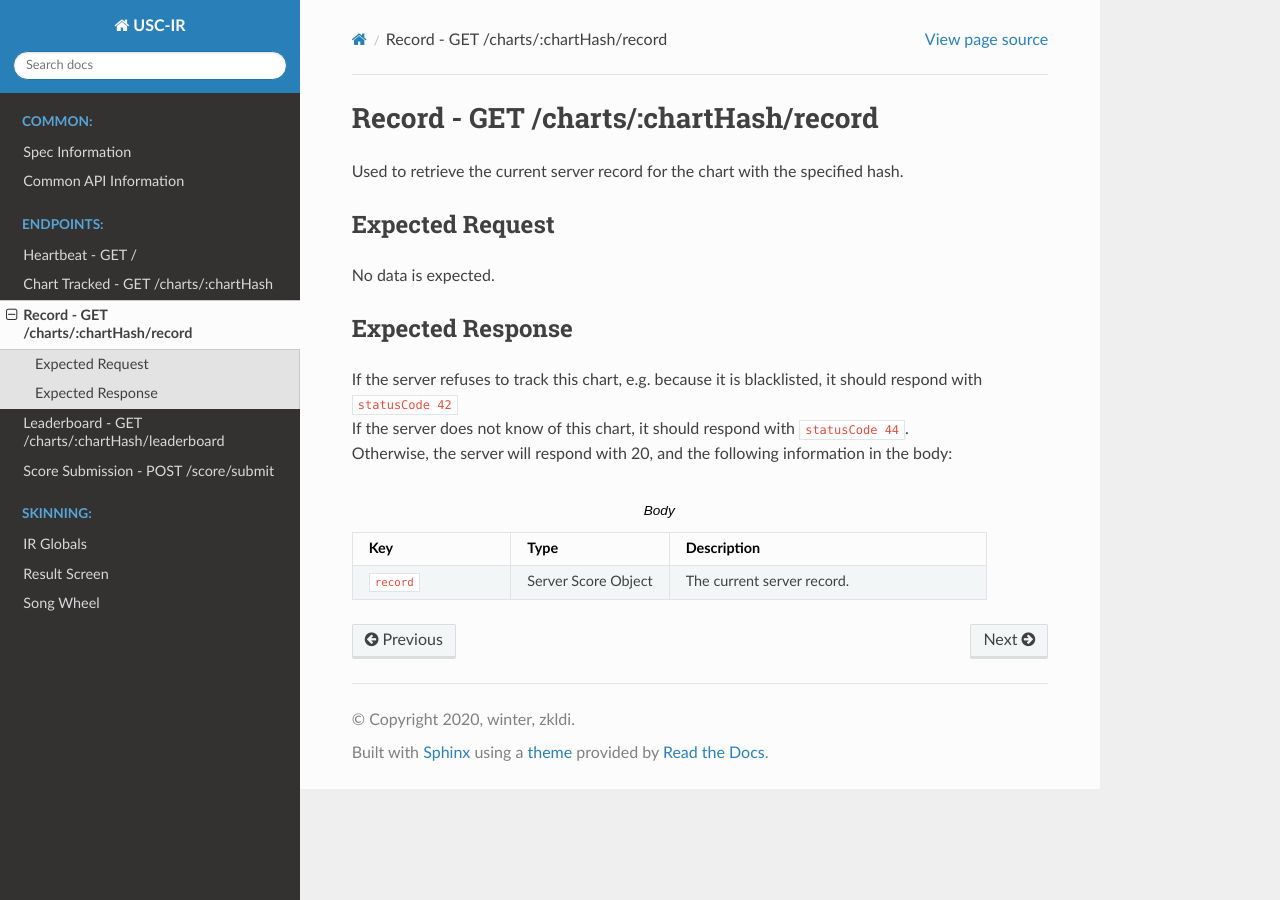
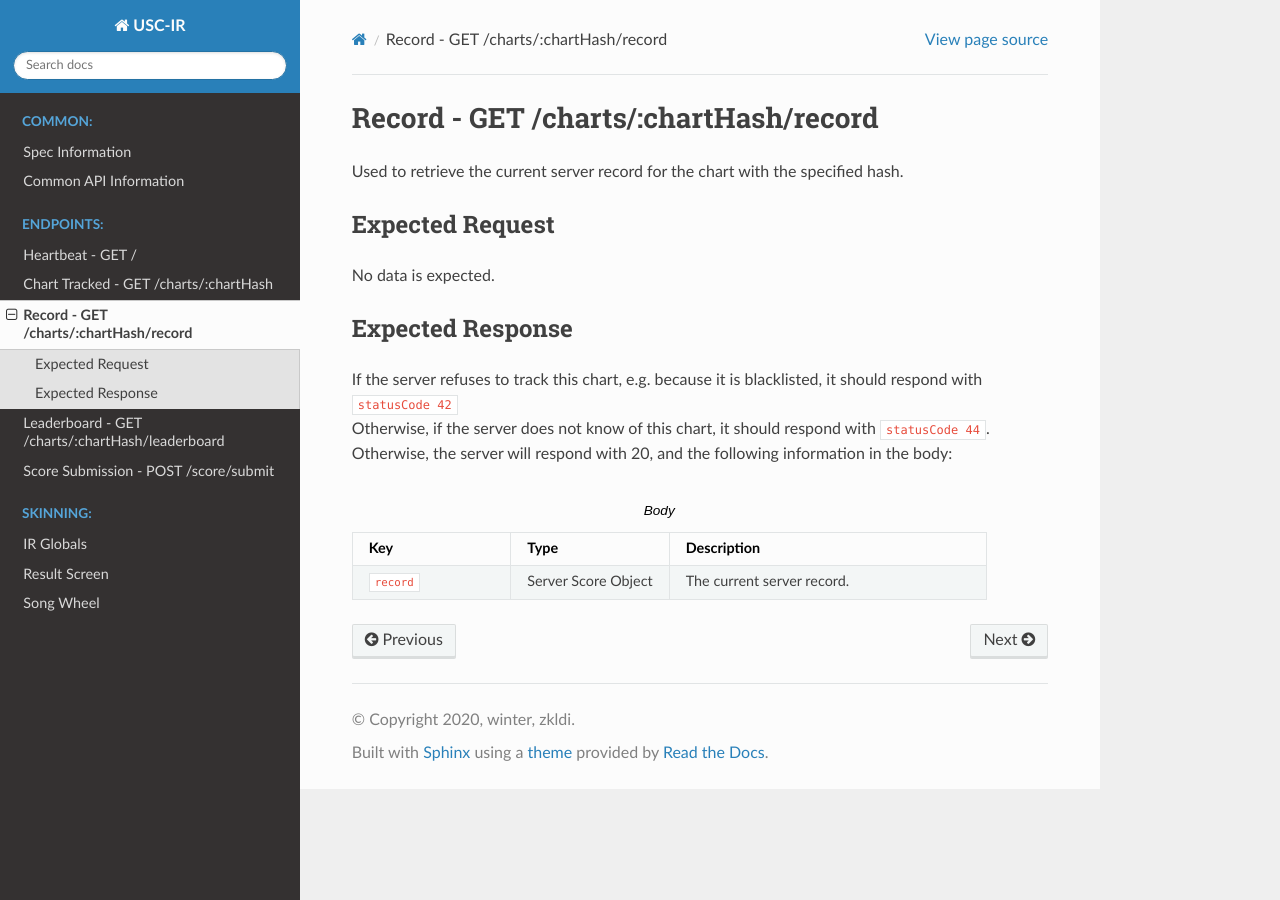
Before and after one commit to zkldi/uscir-spec, a Sphinx documentation site: the page built from source/endpoints/record.rst, in a window 1280 px wide. Built offline with Sphinx 7.4.7 and the Read the Docs theme 2.0.0, drawn with Linux system fonts in a browser that asks for light colours.

Commit message:
Otherwise

```diff
--- a/source/endpoints/leaderboard.rst
+++ b/source/endpoints/leaderboard.rst
@@ -21,7 +21,7 @@ Expected Response
 #################
 
 | If the server refuses to track this chart, e.g. because it is blacklisted, it should respond with ``statusCode 42``
-| If the server does not know of this chart, it should respond with ``statusCode 44``.
+| Otherwise, if the server does not know of this chart, it should respond with ``statusCode 44``.
 | Otherwise, the server will respond with 20, and the following information in the body:
 
 .. list-table:: Body
--- a/source/endpoints/record.rst
+++ b/source/endpoints/record.rst
@@ -14,7 +14,7 @@ Expected Response
 #################
 
 | If the server refuses to track this chart, e.g. because it is blacklisted, it should respond with ``statusCode 42``
-| If the server does not know of this chart, it should respond with ``statusCode 44``.
+| Otherwise, if the server does not know of this chart, it should respond with ``statusCode 44``.
 | Otherwise, the server will respond with 20, and the following information in the body:
 
 .. list-table:: Body
```
